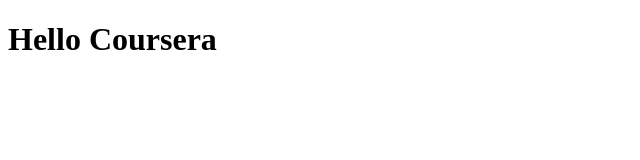
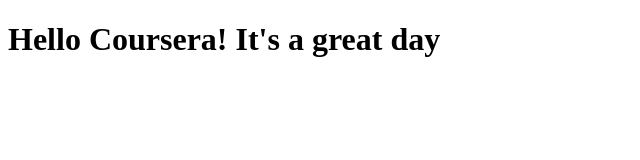
Before and after one commit to tinakbc/coursera-test, a plain HTML site: page site/index.html in a window 1280 px wide. Shown: the whole page, without its empty margins (0-640 px from the left). Drawn offline with Linux system fonts and the light colour scheme.

Commit message:
edit 2.0

```diff
--- a/site/index.html
+++ b/site/index.html
@@ -6,6 +6,6 @@
 	<title>Hello Coursera</title>
 </head>
 <body>
-	<h1>Hello Coursera</h1>
+	<h1>Hello Coursera! It's a great day</h1>
 </body>
 </html>
```
